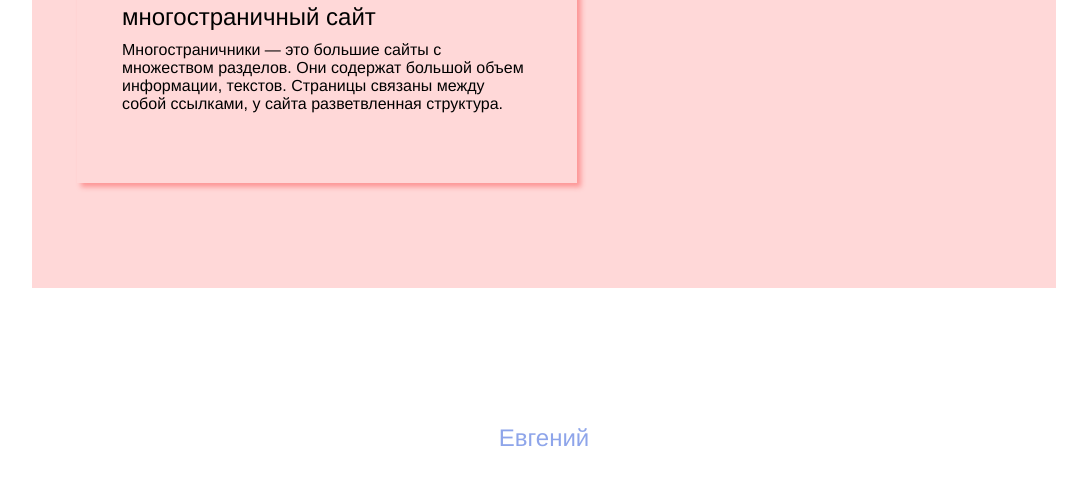
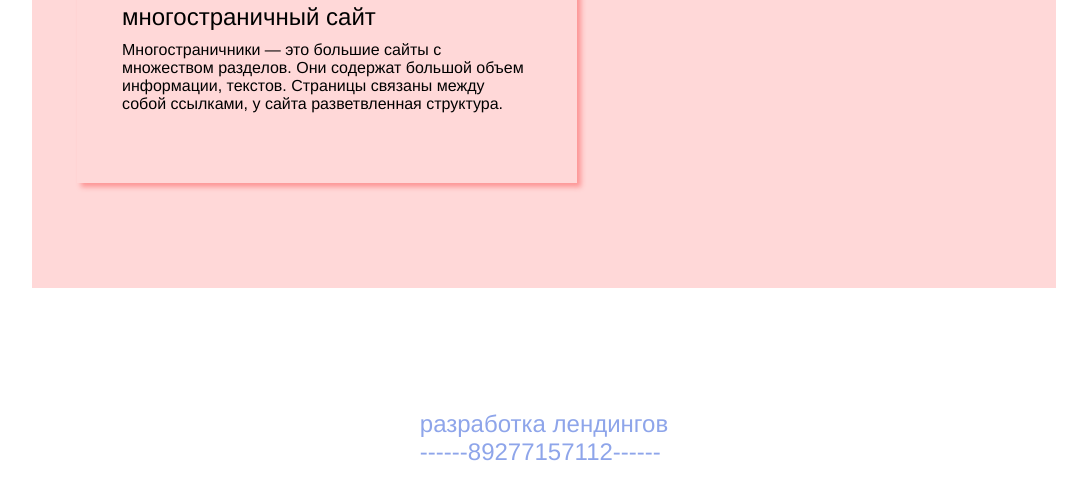
Before and after one commit to Gaztechica/yandex, a plain HTML site: page index.html in a window 1280 px wide. Shown: the part 2208-2708 px from the top of the page, without its empty margins (96-1183 px from the left). Drawn offline with Linux system fonts and the light colour scheme.

Commit message:
Update index.html

```diff
--- a/index.html
+++ b/index.html
@@ -65,7 +65,7 @@
         </div>
     </section>
         <footer class="footer">
-              <h4 class="footer-author">Евгений</h4>
+              <h4 class="footer-author">разработка лендингов <br> ------89277157112------</h4>
         </footer>
 </body>
 </html>
```
